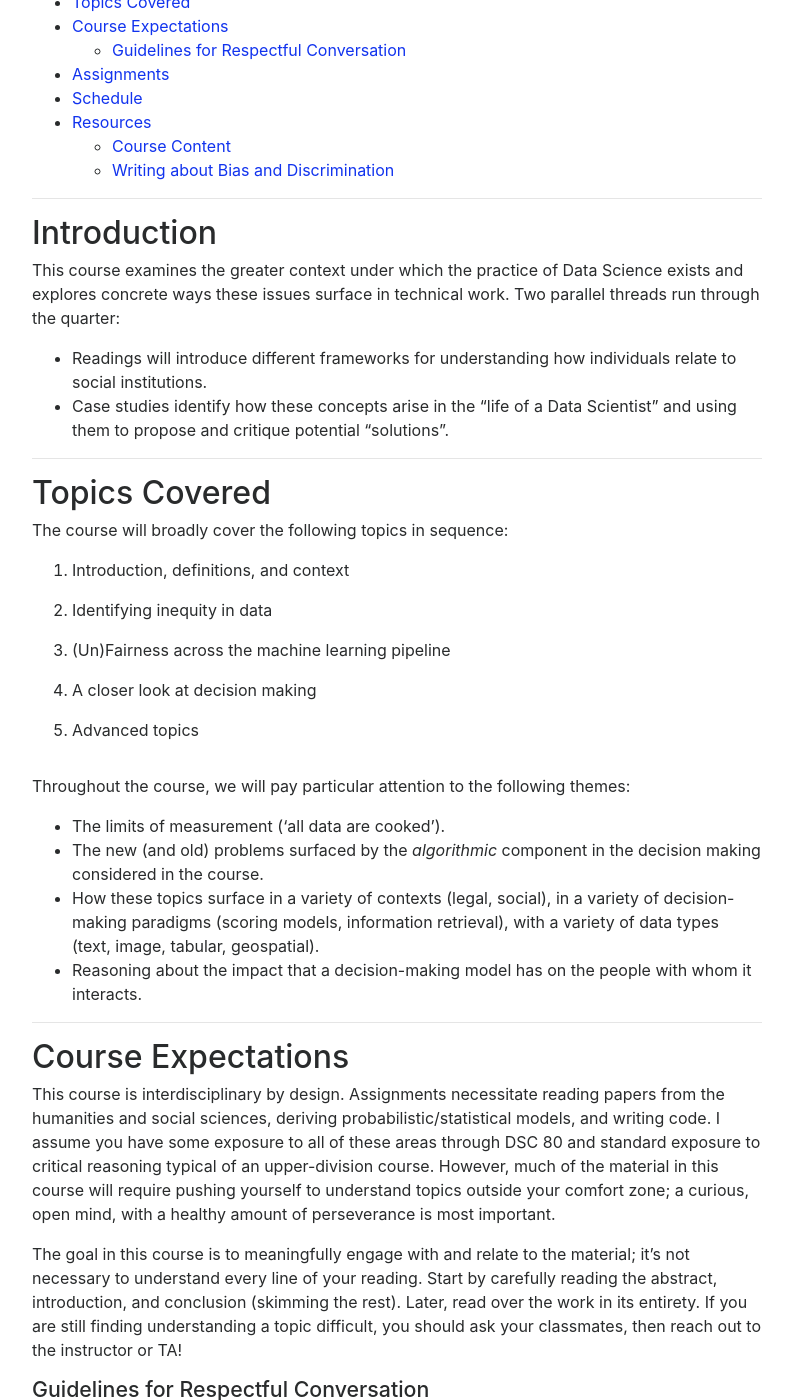
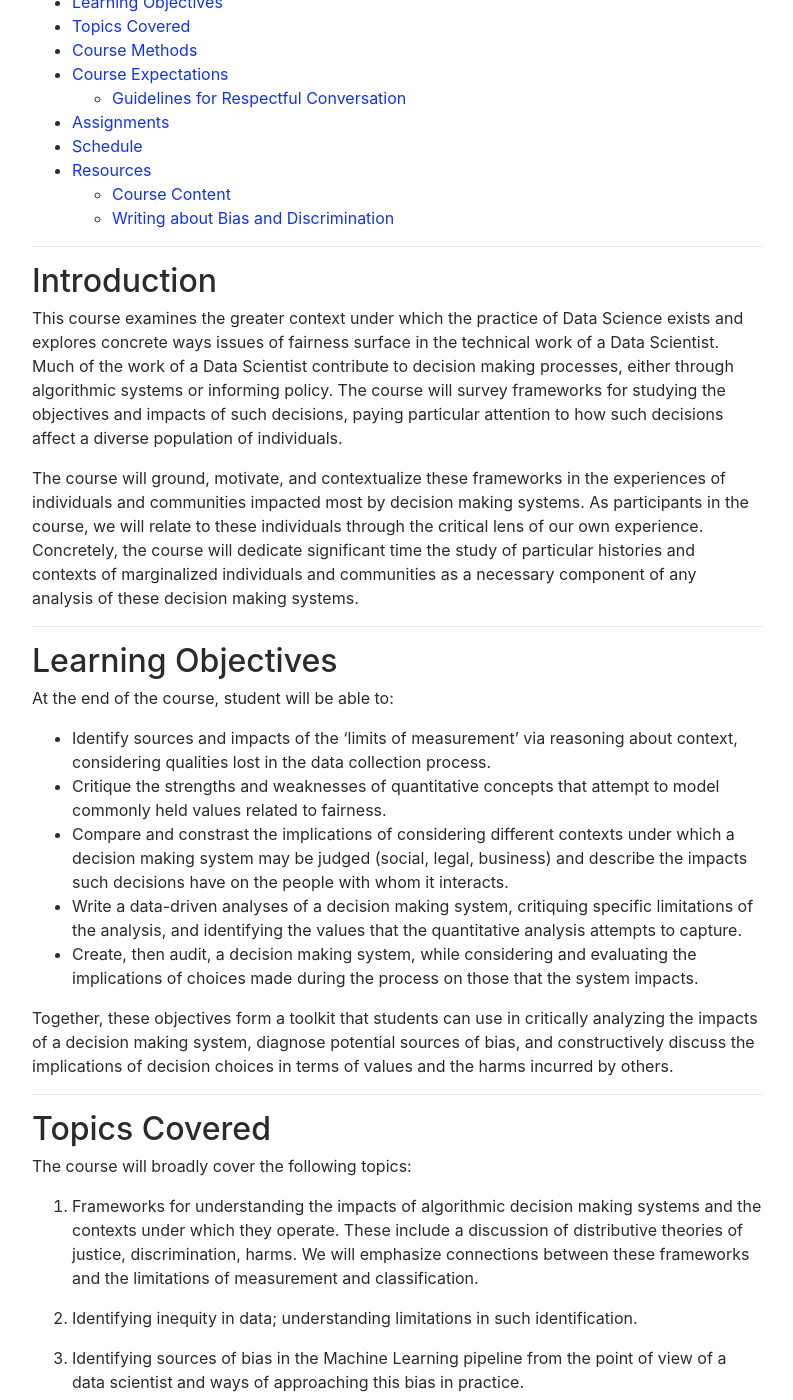
Before and after one commit to afraenkel/course-fairness-webpage, a Jekyll site: the page built from index.md, in a window 1280 px wide and 1400 px high, scrolled down 257 px. Shown: the whole window, without its empty margins (243-1036 px from the left). Built offline with Jekyll 4.4.1, drawn with Linux system fonts in a browser that asks for light colours; nearby versions of some CDN libraries; some of the changed text lies outside the part shown.

Commit message:
update for DEI

```diff
--- a/index.md
+++ b/index.md
@@ -7,7 +7,9 @@ permalink: /
 
 ---
 * [Introduction](#introduction)
+* [Learning Objectives](#learning-obectives)
 * [Topics Covered](#topics-covered)
+* [Course Methods](#course-methods)
 * [Course Expectations](#course-expectations)
   - [Guidelines for Respectful Conversation](#guidelines-for-respectful-conversation)
 * [Assignments](#assignments)
@@ -21,36 +23,95 @@ permalink: /
 # Introduction
 
 This course examines the greater context under which the practice of
-Data Science exists and explores concrete ways these issues surface in
-technical work. Two parallel threads run through the quarter:
+Data Science exists and explores concrete ways issues of fairness
+surface in the technical work of a Data Scientist. Much of the work of
+a Data Scientist contribute to decision making processes, either
+through algorithmic systems or informing policy. The course will
+survey frameworks for studying the objectives and impacts of such
+decisions, paying particular attention to how such decisions affect a
+diverse population of individuals.
 
-* Readings will introduce different frameworks for understanding how
-  individuals relate to social institutions.
-* Case studies identify how these concepts arise in the "life of a
-  Data Scientist" and using them to propose and critique potential
-  "solutions".
+The course will ground, motivate, and contextualize these frameworks
+in the experiences of individuals and communities impacted most by
+decision making systems. As participants in the course, we will relate
+to these individuals through the critical lens of our own
+experience. Concretely, the course will dedicate significant time the
+study of particular histories and contexts of marginalized individuals
+and communities as a necessary component of any analysis of these
+decision making systems.
+
+---
+
+# Learning Objectives
+
+At the end of the course, student will be able to:
+
+* Identify sources and impacts of the 'limits of measurement' via
+  reasoning about context, considering qualities lost in the data
+  collection process.
+* Critique the strengths and weaknesses of quantitative concepts that
+  attempt to model commonly held values related to fairness.
+* Compare and constrast the implications of considering different
+  contexts under which a decision making system may be judged (social,
+  legal, business) and describe the impacts such decisions have on
+  the people with whom it interacts.
+* Write a data-driven analyses of a decision making system, critiquing
+  specific limitations of the analysis, and identifying the values
+  that the quantitative analysis attempts to capture.
+* Create, then audit, a decision making system, while considering and
+  evaluating the implications of choices made during the process on
+  those that the system impacts.
+
+Together, these objectives form a toolkit that students can use in
+critically analyzing the impacts of a decision making system, diagnose
+potential sources of bias, and constructively discuss the implications
+of decision choices in terms of values and the harms incurred by others.
 
 ---
 
 # Topics Covered
 
-The course will broadly cover the following topics in sequence:
-1. Introduction, definitions, and context
-2. Identifying inequity in data
-3. (Un)Fairness across the machine learning pipeline
-4. A closer look at decision making
-5. Advanced topics
+The course will broadly cover the following topics:
+1. Frameworks for understanding the impacts of algorithmic decision
+   making systems and the contexts under which they operate. These
+   include a discussion of distributive theories of justice,
+   discrimination, harms. We will emphasize connections between these
+   frameworks and the limitations of measurement and classification.
+2. Identifying inequity in data; understanding limitations in such
+   identification.
+3. Identifying sources of bias in the Machine Learning pipeline from
+   the point of view of a data scientist and ways of approaching this
+   bias in practice.
+4. Following the impact of made decisions, including the amplification
+   of bias through feedback loops and reinforcing power structures.
+5. Identifying representational harms, with particular attention paid
+   to quantitatively identifying such harms in natural language and
+   images.
 
-Throughout the course, we will pay particular attention to the
-following themes:
-* The limits of measurement ('all data are cooked').
-* The new (and old) problems surfaced by the *algorithmic* component
-  in the decision making considered in the course.
-* How these topics surface in a variety of contexts (legal, social),
-  in a variety of decision-making paradigms (scoring models,
-  information retrieval), with a variety of data types (text, image,
-  tabular, geospatial).
-* Reasoning about the impact that a decision-making model has on the people with whom it interacts.
+---
+
+# Course Methods
+
+The methods used in the course regularly incorporate experiential and
+practical approaches to solidify and expand understanding of the
+course's lecture-based, topical material. A few of these methods are
+outlined below:
+
+1. Weekly reading responses on which you reflect on your experiences
+   in comparison to the experiences told in the readings.
+1. Engaging in weekly discussion with other students (via reading
+   responses) that encourage understanding others points of view.
+1. Focusing on the origins and context of marginalized individuals and
+   groups in the United States that are most likely to experience
+   unfair algorithmic decisions.
+1. Engaging in a focused study of a prominent inequity in San Diego,
+   California, or the United States, including a thorough undestanding
+   of the context and evaluation of the measurements (data) used to
+   draw conclusions.
+1. Practice doing the work of a Data Scientist, critically examining
+   your decision-making system's impact on its users while weighing
+   the implications of possible design decisions decision (paper-2).
+
 
 ---
 
@@ -128,16 +189,14 @@ the given prompt by Mondays at 11:59PM. Upon submission of the reading
 response, you must complete your assigned peer review by the following
 Wednesday at 11:59PM. These assignments are graded on a 0-2 scale.
 
-See the [reading response assignment](assignments/reading-response)
-for details.
-
 *Grade: 20% of Total*
 
 ## Identification of Inequity
 
-Write a paper that identifies and analyzes an inequity in the
-world. You may either replicate a known publication or find a topic
-yourself. See the [assignment](assignments/inequity-analysis).
+Write a paper that identifies and analyzes a potential inequity in the
+world, using data. You may either replicate a known publication or
+find a topic yourself. See the
+[assignment](assignments/inequity-analysis).
 
 This project may be worked on in pairs.
 
@@ -145,9 +204,15 @@ This project may be worked on in pairs.
 
 ## Algorithmic Audit
 
-Write a paper that audits/analyzes an algorithmic decision making
-system. This system may be a real-world "live" system, a system/algorithm
-described in a publication, or a system that you build. See the
+In this paper, you will:
+1. build an algorithmic decision making system (in the area you wrote
+   about in paper-1) and
+2. audit the system / study the impacts on the population on which it
+   decides.
+
+The audit may lead to studying different approaches to potential
+unfair decisions by the system. Your analysis must at least 2 of the
+topics covered in the second half of the course. See the
 [assignment](assignments/algorithmic-audit).
 
 This project may be worked on in pairs.
@@ -160,16 +225,16 @@ Grade: 40% of Total
 
 |Week|Topic|Discussion|Assignments|
 |---|---|---|---|
-|[Week 1](weeks/week01)|Introduction and Context|None||
+|[Week 1](weeks/week01)|Introduction, Frameworks of Distributive Justice|None||
 |[Week 2](weeks/week02)|Measurement, Data, and Decision Making|OH||
 |[Week 3](weeks/week03)|Measuring Discrepancies at the Group Level and relationships to Fairness|Data Analysis I||
 |[Week 4](weeks/week04)|Score Functions, Calibration, and Creating 'Fair' Classifiers|Data Analysis II||
 |[Week 5](weeks/week05)|Limits of Parity Measures: intersectionality, infra-marginality|Paper-1 help||
 |[Week 6](weeks/week06)|Fairness and Discrimination at the Individual Level||**[Paper 1](assignments/inequity-analysis) Due**|
-|[Week 7](weeks/week07)|Examining Algorithmic Decisions in an ML Pipeline|||
+|[Week 7](weeks/week07)|Bias in the ML pipeline: pre-processing, in-processing, post-processing|||
 |[Week 8](weeks/week08)|Amplification of Bias and Feedback Loops|||
-|[Week 9](weeks/week09)|Representational Harms I, Echo Chambers|||
-|[Week 10](weeks/week10)|Representational Harms II, 3rd Party APIs, Unsupervised Models|||
+|[Week 9](weeks/week09)|Representational Harms I: Stereotyping; Fairness in Feature Space|||
+|[Week 10](weeks/week10)|Representational Harms II: NLP, 3rd Party APIs|||
 |Finals Week|||**[Paper 2](assignments/algorithmic-audit) Due**|
 
 ---
```
Also changed, not shown: other parts of index.md (+0 -1 lines), assignments/algorithmic-audit.md (+22 -17 lines), assignments/reading-response.md (deleted, +0 -8 lines).
